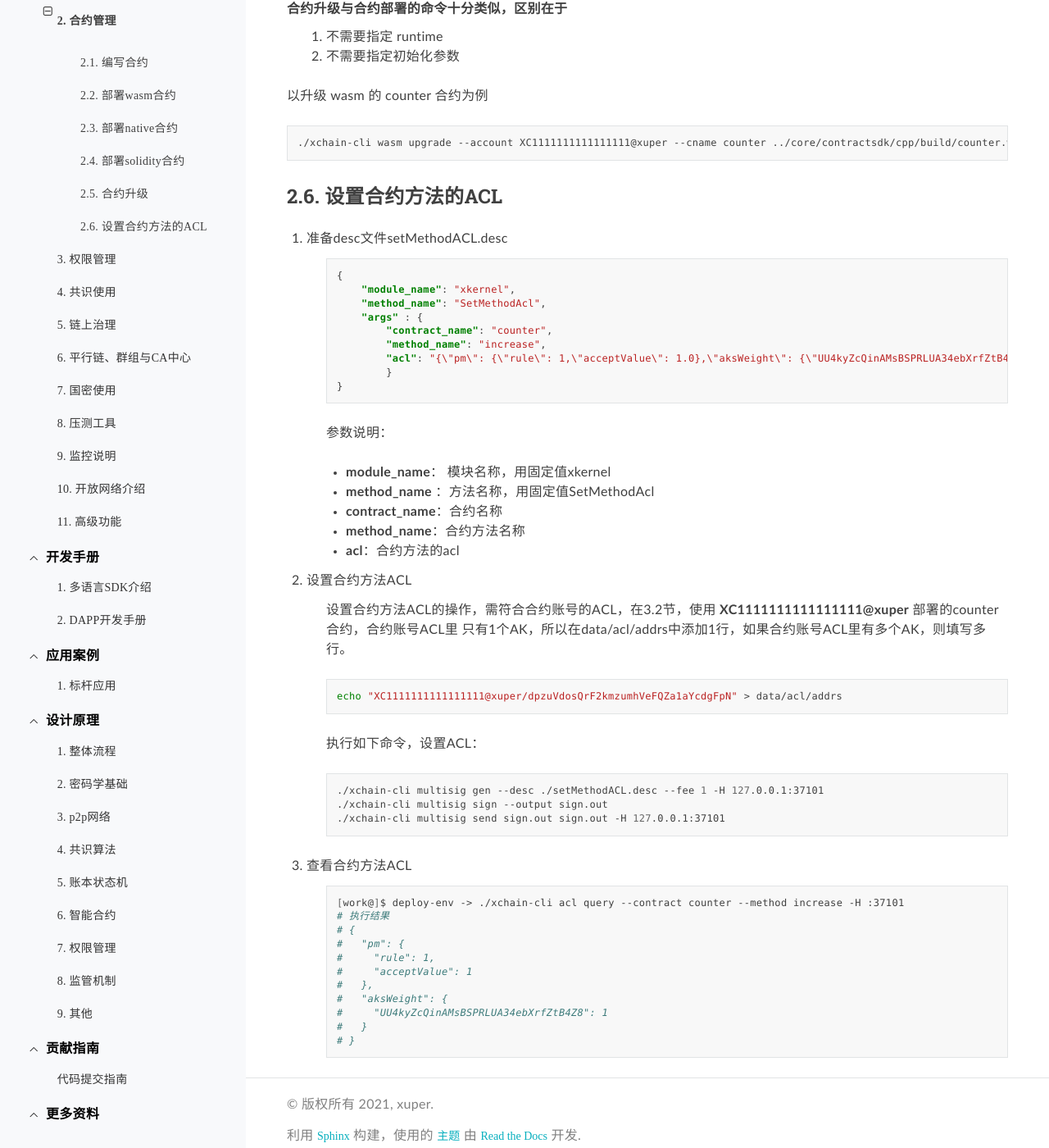
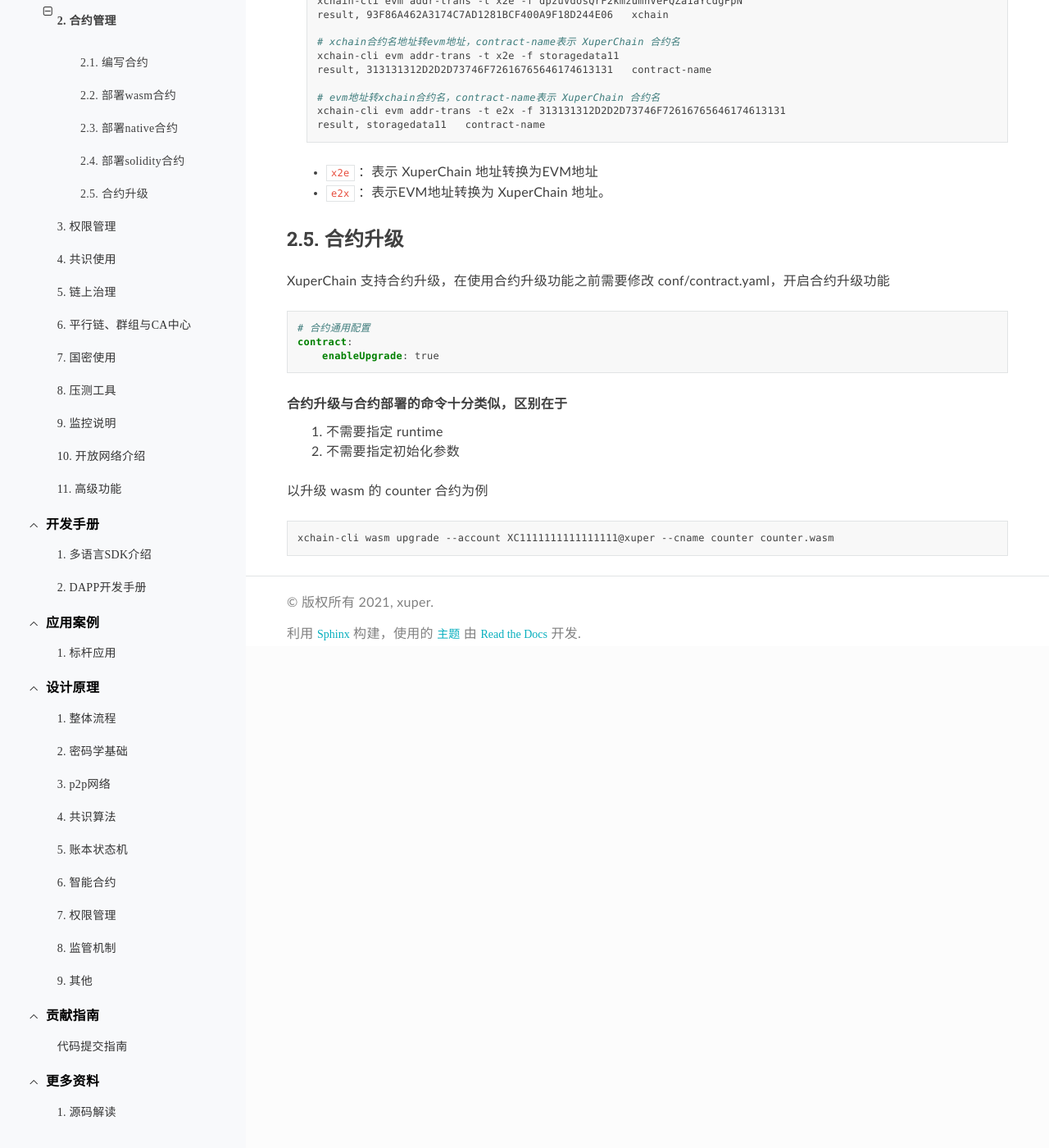
Before and after one commit to xuperchain/docs, a Sphinx documentation site: the page built from source/advanced_usage/contract_management.rst, in a window 1280 px wide and 1400 px high, scrolled down 4420 px. Shown: the whole window at 82% size. Built offline with Sphinx 7.4.7 and the Read the Docs theme 2.0.0, drawn with Linux system fonts in a browser that asks for light colours; pages that are not in the unit, such as notebooks, are missing from menus; some of the changed text lies outside the part shown.

Commit message:
Add contract manage

```diff
--- a/source/advanced_usage/contract_management.rst
+++ b/source/advanced_usage/contract_management.rst
@@ -13,9 +13,11 @@
 
  可以根据合约示例代码，编写自己的合约
 
-    `c++ counter 合约 <https://github.com/xuperchain/xuperchain/blob/master/core/contractsdk/cpp/example/counter.cc>`_,
-    `go counter 合约 <https://github.com/xuperchain/xuperchain/tree/master/core/contractsdk/go/example/counter>`_,
-    `java counter 合约 <https://github.com/xuperchain/xuperchain/tree/master/core/contractsdk/java/example/counter>`_
+    `c++ counter 合约 <https://github.com/xuperchain/contract-sdk-cpp/blob/main/example/counter.cc>`_,
+
+    `go counter 合约 <https://github.com/xuperchain/contract-sdk-go/tree/main/example/counter>`_,
+
+    `java counter 合约 <https://github.com/xuperchain/contract-sdk-java/tree/main/example/counter>`_
 
 
 部署wasm合约
@@ -23,9 +25,11 @@
 
 1. 编译合约
 
-    对于C++合约，已提供编译脚本，位于 contractsdk/cpp/build.sh。
+    对于C++合约，已提供编译脚本，位于 build.sh。
+    JAVA 合约采用 maven 编译，
+    go 合约采用标准 go 编译
 
-    需要注意的是，脚本依赖从hub.baidubce.com拉取的docker镜像，请在编译前确认docker相关环境是可用的
+    需要注意的是，编译C++ 合约依赖从hub.baidubce.com拉取的docker镜像，请在编译前确认docker相关环境是可用的
 
 2. 部署合约
 
@@ -34,7 +38,7 @@
 
     .. code-block:: bash
 
-        $ ./xchain-cli wasm deploy --account XC1111111111111111@xuper  -a '{"creator":"XC1111111111111111@xuper"}' --cname counter ../core/contractsdk/cpp/build/counter.wasm
+        $ xchain-cli wasm deploy --account XC1111111111111111@xuper  -a '{"creator":"XC1111111111111111@xuper"}' --cname counter counter.wasm
 
     运行时会提示手续费的数目，使用 --fee 参数传入即可
 
@@ -42,12 +46,12 @@
 
     .. code-block:: bash
 
-        $ ./xchain-cli wasm invoke --method increase -a '{"key":"test"}' counter --fee 100
+        $ xchain-cli wasm invoke --method increase -a '{"key":"test"}' counter --fee 100
         The gas you cousume is: 93
         The fee you pay is: 100
         Tx id: 141e4c1fb99566ce4b6ba32fa92af73c0e9857189debf773cf5753d64e1416a7
 
-        $ ./xchain-cli wasm query --method get -a '{"key":"test"}' counter
+        $ xchain-cli wasm query --method get -a '{"key":"test"}' counter
         contract response: 1
 
 
@@ -77,11 +81,11 @@
 
 1. 编译合约 - Golang
 
-    编译native合约时，只要保持环境和编译XuperChain源码时一致即可，我们以 contractsdk/go/example 中的 counter 合约为例
+    编译native合约时，只要保持环境和编译XuperChain源码时一致即可，我们以 example 中的 counter 合约为例
 
     .. code-block:: bash
 
-        cd contractsdk/go/example/counter
+        cd example/counter
         go build
 
 2. 编译合约 - Java
@@ -90,7 +94,7 @@
 
     .. code-block:: bash
 
-        $ cd contractsdk/java/example/counter
+        $ cd example/counter
         $ mvn package
 
 3. 部署合约
@@ -100,14 +104,14 @@
     .. code-block:: bash
 
         # 部署golang native合约
-        $ ./xchain-cli native deploy --account XC1111111111111111@xuper --fee 15587517 --runtime go -a '{"creator":"XC1111111111111111@xuper"}'   --cname golangcounter ../core/contractsdk/go/example/counter/counter
+        $ xchain-cli native deploy --account XC1111111111111111@xuper --fee 15587517 --runtime go -a '{"creator":"XC1111111111111111@xuper"}'   --cname golangcounter counter
          contract response: ok
          The gas you cousume is: 14311874
          The fee you pay is: 15587517
          Tx id: af0d46f6df2edba4d9d9d07e1db457e5267274b1c9fe0611bb994c0aa7931933
 
         # 部署java native合约
-        $ ./xchain-cli native deploy --account XC1111111111111111@xuper --fee 15587517 --runtime java   --cname javacounter ../core/contractsdk/java/example/counter/target/counter-0.1.0-jar-with-dependencies.jar
+        $ xchain-cli native deploy --account XC1111111111111111@xuper --fee 15587517 --runtime java   --cname javacounter target/counter-0.1.0-jar-with-dependencies.jar
          The gas you cousume is: 14311876
          The fee you pay is: 15587517
          Tx id: 875d2c9129973a1c64811d7a5a55ca80743102abc30d19f012656fa52ee0f4f7
@@ -120,17 +124,17 @@
     .. code-block:: bash
 
         # 调用golang native合约，Increase方法，golangcounter为合约名
-        $ ./xchain-cli native invoke --method Increase -a '{"key":"test"}' golangcounter
+        $ xchain-cli native invoke --method Increase -a '{"key":"test"}' golangcounter
 
         # 调用golang native合约，Get方法，golangcounter为合约名
-        $ ./xchain-cli native query --method Get -a '{"key":"test"}' golangcounter
+        $ xchain-cli native query --method Get -a '{"key":"test"}' golangcounter
         contract response: 1
 
         # 调用java native合约，increase方法，javacounter为合约名
-        $ ./xchain-cli native invoke --method increase -a '{"key":"test"}' javacounter --fee 10
+        $ xchain-cli native invoke --method increase -a '{"key":"test"}' javacounter --fee 10
 
         # 调用java native合约，get方法，javacounter为合约名
-        $ ./xchain-cli native query --method get -a '{"key":"test"}' javacounter
+        $ xchain-cli native query --method get -a '{"key":"test"}' javacounter
           contract response: 1
 
 
@@ -157,14 +161,37 @@
         // solc, the solidity compiler commandline interface
         // Version: 0.5.9+commit.c68bc34e.Darwin.appleclang
 
-    我们以contractsdk/evm/example中的counter合约为例
+    我们以如下Counter 合约为例
 
     .. code-block:: bash
 
-        cd core/contractsdk/evm/example/counter
-        // 通过solc编译合约源码
+        pragma solidity >=0.0.0;
+
+        contract Counter {
+            address owner;
+            mapping (string => uint256) values;
+
+            constructor() public{
+                owner = msg.sender;
+            }
+
+            function increase(string memory key) public payable{
+                values[key] = values[key] + 1;
+            }
+
+            function get(string memory key) view public returns (uint) {
+                return values[key];
+            }
+
+            function getOwner() view public returns (address) {
+                return owner;
+            }
+
+        }
+
+    .. code-block:: bash
+
         solc --bin --abi Counter.sol -o .
-        // 合约二进制文件和abi文件分别存放在当前目录下，Counter.bin和Counter.abi。
 
 2. 部署合约
 
@@ -172,7 +199,7 @@
 
     .. code-block:: bash
 
-        ./xchain-cli evm deploy --account XC1111111111111111@xuper --cname counterevm  --fee 5200000 ../core/contractsdk/evm/example/counter/Counter.bin --abi ../core/contractsdk/evm/example/counter/Counter.abi
+        xchain-cli evm deploy --account XC1111111111111111@xuper --cname counterevm  --fee 5200000 Counter.bin --abi Counter.abi
          contract response: ok
          The gas you cousume is: 1789
          The fee you pay is: 22787517
@@ -188,10 +215,10 @@
     .. code-block:: bash
 
         # 调用solidity合约，increase方法，counterevm为合约名
-        $ ./xchain-cli evm invoke --method increase -a '{"key":"test"}' counterevm --fee 22787517
+        $ xchain-cli evm invoke --method increase -a '{"key":"test"}' counterevm --fee 22787517
 
         # 调用solidity合约，get方法，counterevm为合约名
-        $ ./xchain-cli evm query --method get -a '{"key":"test"}' counterevm
+        $ xchain-cli evm query --method get -a '{"key":"test"}' counterevm
         # 调用结果，其中0表示返回值的次序，1为返回值
         # key,value: 0 1
 
@@ -202,27 +229,27 @@
     .. code-block:: bash
 
         # xchain合约账户地址转evm地址，contract-account表示 XuperChain 合约账户
-        ./xchain-cli evm addr-trans -t x2e -f XC1111111111111113@xuper
+        xchain-cli evm addr-trans -t x2e -f XC1111111111111113@xuper
         result, 3131313231313131313131313131313131313133    contract-account
 
         # evm地址转xchain合约账户，contract-account表示 XuperChain 合约账户
-        ./xchain-cli evm addr-trans -t e2x -f 3131313231313131313131313131313131313133
+        xchain-cli evm addr-trans -t e2x -f 3131313231313131313131313131313131313133
         result, XC1111111111111113@xuper     contract-account
 
         # xchain普通账户地址转evm地址，xchain表示 XuperChain 普通账户
-        ./xchain-cli evm addr-trans -t e2x -f 93F86A462A3174C7AD1281BCF400A9F18D244E06
+        xchain-cli evm addr-trans -t e2x -f 93F86A462A3174C7AD1281BCF400A9F18D244E06
         result, dpzuVdosQrF2kmzumhVeFQZa1aYcdgFpN   xchain
 
         # xchain普通账户地址转evm地址，xchain表示 XuperChain 普通账户
-        ./xchain-cli evm addr-trans -t x2e -f dpzuVdosQrF2kmzumhVeFQZa1aYcdgFpN
+        xchain-cli evm addr-trans -t x2e -f dpzuVdosQrF2kmzumhVeFQZa1aYcdgFpN
         result, 93F86A462A3174C7AD1281BCF400A9F18D244E06   xchain
 
         # xchain合约名地址转evm地址，contract-name表示 XuperChain 合约名
-        ./xchain-cli evm addr-trans -t x2e -f storagedata11
+        xchain-cli evm addr-trans -t x2e -f storagedata11
         result, 313131312D2D2D73746F72616765646174613131   contract-name
 
         # evm地址转xchain合约名，contract-name表示 XuperChain 合约名
-        ./xchain-cli evm addr-trans -t e2x -f 313131312D2D2D73746F72616765646174613131
+        xchain-cli evm addr-trans -t e2x -f 313131312D2D2D73746F72616765646174613131
         result, storagedata11   contract-name
 
     - ``x2e`` ：表示 XuperChain 地址转换为EVM地址
@@ -230,7 +257,7 @@
 
 合约升级
 --------
-XuperChain 支持合约升级，在使用合约升级功能之前需要修改 conf/xchain.yaml，开启合约升级功能
+XuperChain 支持合约升级，在使用合约升级功能之前需要修改 conf/contract.yaml，开启合约升级功能
 
 .. code-block:: yaml
 
@@ -246,61 +273,4 @@
 
 .. code-block:: bash
 
-    ./xchain-cli wasm upgrade --account XC1111111111111111@xuper --cname counter ../core/contractsdk/cpp/build/counter.wasm
-
-设置合约方法的ACL
-------------------
-
-1. 准备desc文件setMethodACL.desc
-
-    .. code-block:: json
-
-        {
-            "module_name": "xkernel",
-            "method_name": "SetMethodAcl",
-            "args" : {
-                "contract_name": "counter",
-                "method_name": "increase",
-                "acl": "{\"pm\": {\"rule\": 1,\"acceptValue\": 1.0},\"aksWeight\": {\"UU4kyZcQinAMsBSPRLUA34ebXrfZtB4Z8\": 1}}"
-                }
-        }
-
-    参数说明：
-
-    - **module_name**： 模块名称，用固定值xkernel
-    - **method_name** ：方法名称，用固定值SetMethodAcl
-    - **contract_name**：合约名称
-    - **method_name**：合约方法名称
-    - **acl**：合约方法的acl
-
-2. 设置合约方法ACL
-
-    设置合约方法ACL的操作，需符合合约账号的ACL，在3.2节，使用 **XC1111111111111111@xuper** 部署的counter合约，合约账号ACL里 只有1个AK，所以在data/acl/addrs中添加1行，如果合约账号ACL里有多个AK，则填写多行。
-
-    .. code-block:: bash
-
-        echo "XC1111111111111111@xuper/dpzuVdosQrF2kmzumhVeFQZa1aYcdgFpN" > data/acl/addrs
-
-    执行如下命令，设置ACL：
-
-    .. code-block:: bash
-
-        ./xchain-cli multisig gen --desc ./setMethodACL.desc --fee 1 -H 127.0.0.1:37101
-        ./xchain-cli multisig sign --output sign.out
-        ./xchain-cli multisig send sign.out sign.out -H 127.0.0.1:37101
-
-3. 查看合约方法ACL
-
-    .. code-block:: bash
-
-            [work@]$ deploy-env -> ./xchain-cli acl query --contract counter --method increase -H :37101
-            # 执行结果
-            # {
-            #   "pm": {
-            #     "rule": 1,
-            #     "acceptValue": 1
-            #   },
-            #   "aksWeight": {
-            #     "UU4kyZcQinAMsBSPRLUA34ebXrfZtB4Z8": 1
-            #   }
-            # }
+    xchain-cli wasm upgrade --account XC1111111111111111@xuper --cname counter counter.wasm
```
